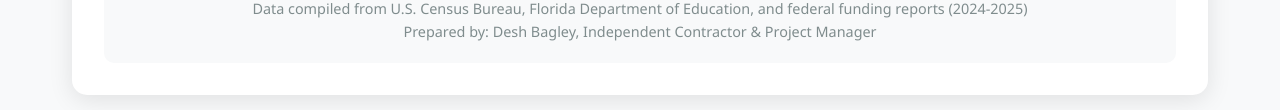
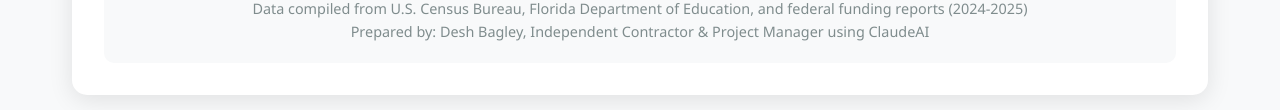
Before and after one commit to techspesh/curioxr, a plain HTML site: page index.html in a window 1280 px wide. Shown: the part 8334-8444 px from the top of the page. Drawn offline with Linux system fonts and the light colour scheme.

Commit message:
Update index.html

```diff
--- a/index.html
+++ b/index.html
@@ -1313,7 +1313,7 @@
                     <p><strong>Medium Priority Counties (18):</strong> Mixed demographics with moderate Title 1 schools</p>
                     <p><strong>Lower Priority Counties (12):</strong> Wealthy suburban areas with fewer Title 1 schools</p>
                     <p>Data compiled from U.S. Census Bureau, Florida Department of Education, and federal funding reports (2024-2025)</p>
-                    <p>Prepared by: Desh Bagley, Independent Contractor & Project Manager</p>
+                    <p>Prepared by: Desh Bagley, Independent Contractor & Project Manager using ClaudeAI</p>
                 </div>
             </div>
         </div>
```
